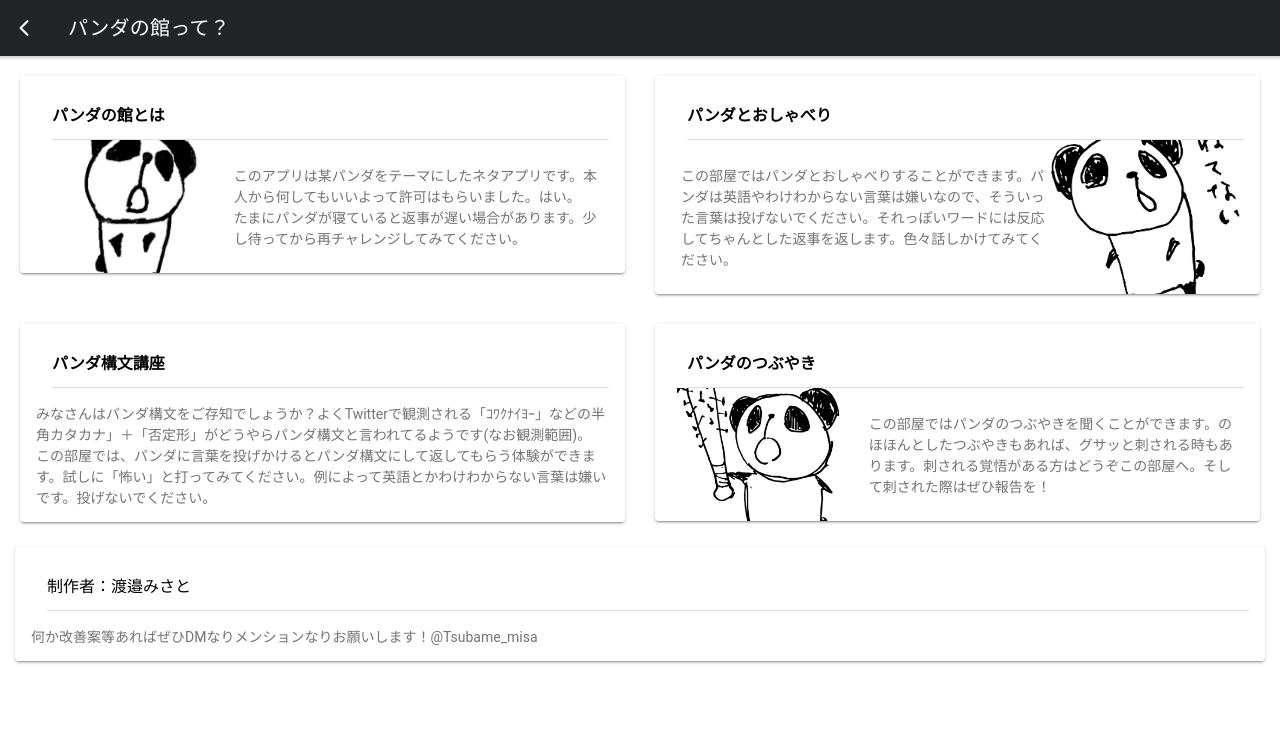
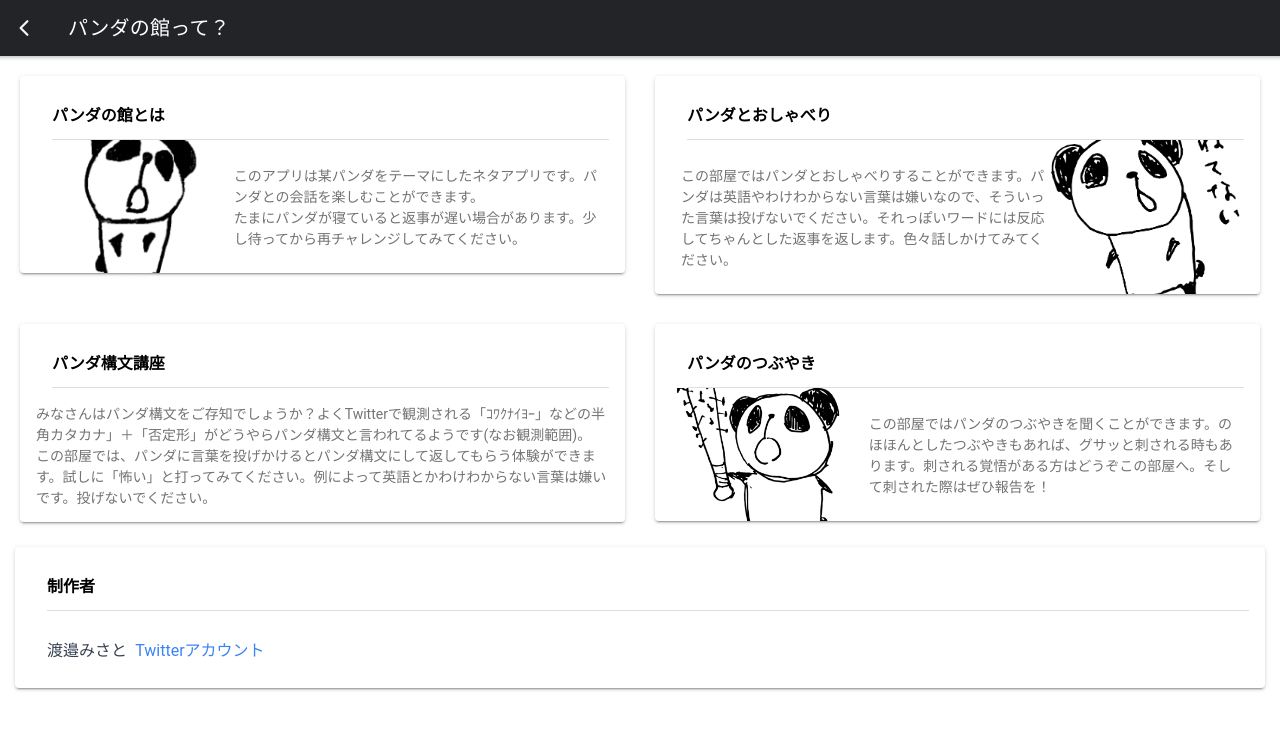
Before and after one commit to tsubame-misa/panda, a React (Create React App) app: page /explanation in a window 1280 px wide. Shown: the top 730 px of the page. Built offline with nearby package versions, Linux system fonts and the light colour scheme.

Commit message:
fix auther

```diff
--- a/src/pages/Explanation.js
+++ b/src/pages/Explanation.js
@@ -21,9 +21,21 @@ import panda_s from "../img/no_sleep_panda.png";
 import { chevronBackOutline } from "ionicons/icons";
 
 const Exp = () => {
+  const s = document.getElementById("scroll-off-header");
+  if (s !== null) {
+    s.addEventListener(
+      "touchmove",
+      function (event) {
+        event.preventDefault();
+        console.log("here");
+      },
+      { passive: false }
+    );
+  }
+
   return (
     <IonPage>
-      <IonHeader>
+      <IonHeader id="scroll-off-header">
         <IonToolbar color="dark">
           <IonBackButton
             defaultHref="/"
@@ -53,7 +65,7 @@ const Exp = () => {
                         </div>
                       </IonCol>
                       <IonCol size="8">
-                        このアプリは某パンダをテーマにしたネタアプリです。本人から何してもいいよって許可はもらいました。はい。
+                        このアプリは某パンダをテーマにしたネタアプリです。パンダとの会話を楽しむことができます。
                         <br />
                         たまにパンダが寝ていると返事が遅い場合があります。少し待ってから再チャレンジしてみてください。
                       </IonCol>
@@ -124,22 +136,24 @@ const Exp = () => {
 
           <IonCard>
             <IonCardHeader>
-              <IonItem>制作者：渡邉みさと</IonItem>
+              <IonItem className="font-black">制作者</IonItem>
             </IonCardHeader>
             <IonCardContent>
-              何か改善案等あればぜひDMなりメンションなりお願いします！
+              <IonItem lines="none" className="text-gray-700">
+                渡邉みさと&ensp;
                 <a
                   href="https://twitter.com/Tsubame_misa?ref_src=twsrc%5Etfw"
-                className="twitter-follow-button"
+                  className="twitter-follow-button text-blue-500"
                   data-show-count="false"
                 >
-                @Tsubame_misa
+                  Twitterアカウント
                 </a>
                 <script
                   async
                   src="https://platform.twitter.com/widgets.js"
                   charSet="utf-8"
                 ></script>
+              </IonItem>
             </IonCardContent>
           </IonCard>
         </IonGrid>
--- a/src/pages/Talking.js
+++ b/src/pages/Talking.js
@@ -41,12 +41,27 @@ const Talking = () => {
     s.addEventListener(
       "touchmove",
       function (event) {
+        /*if (btn!==null) {
+          event.stopPropagation();
+          console.log("textarea");
+        } else {
+          event.preventDefault();
+          console.log("here");
+        }**/
         event.preventDefault();
+
         console.log("here");
       },
       { passive: false }
     );
   }
+  var btn = document.getElementById("textarea");
+  if (btn !== null) {
+    window.addEventListener("scroll", () => console.log("textarea"));
+  }
+  window.onscroll = function () {
+    console.log("textarea");
+  };
 
   return (
     <IonPage id="scroll-off-talking">
@@ -110,6 +125,7 @@ const Talking = () => {
           <div className="mt-6">
             <div className="text-center border-black border-2 rounded-lg mx-4 my-2 p-2">
               <IonTextarea
+                id="textarea"
                 value={message}
                 placeholder="メッセージをここに書いて「話しかけるボタン」を押そう！"
                 onIonChange={(e) => {
```
Lines whose indentation alone changed are shown as unchanged.
